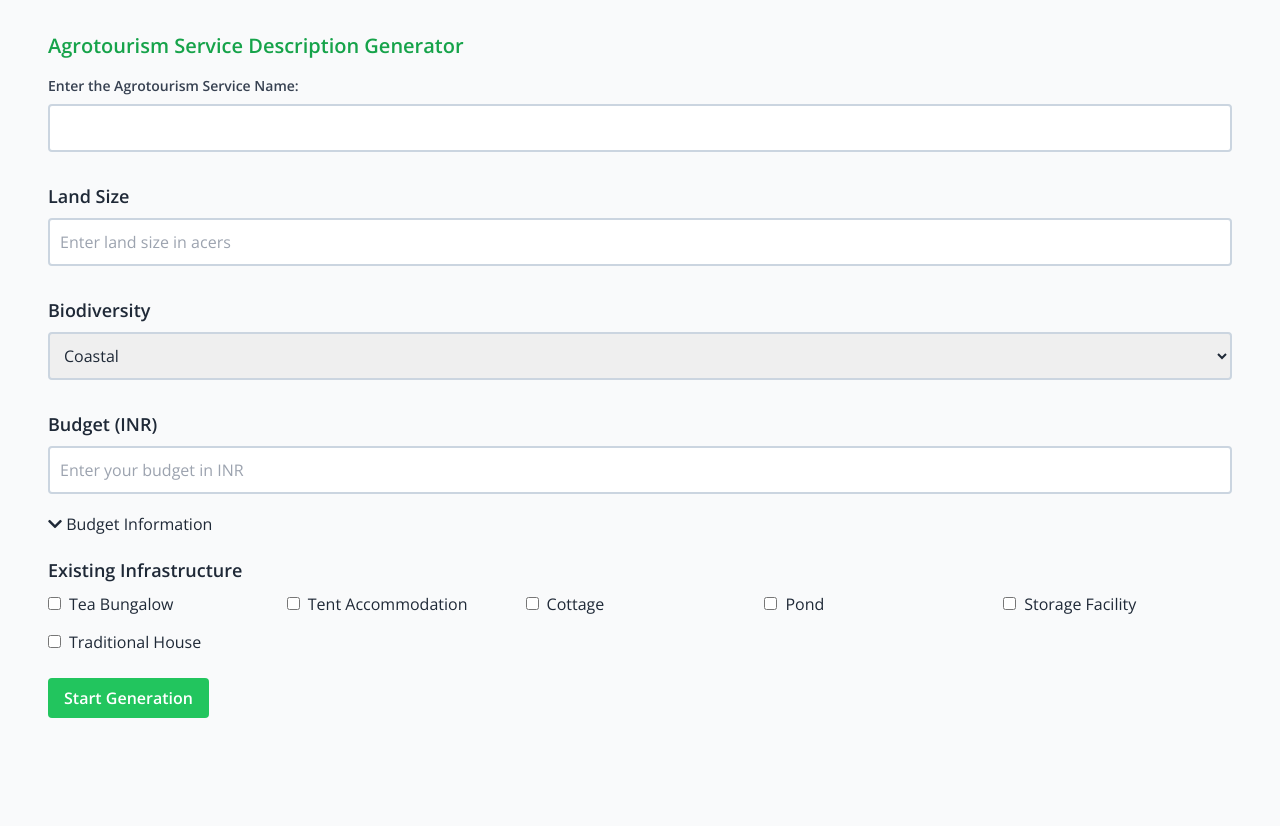
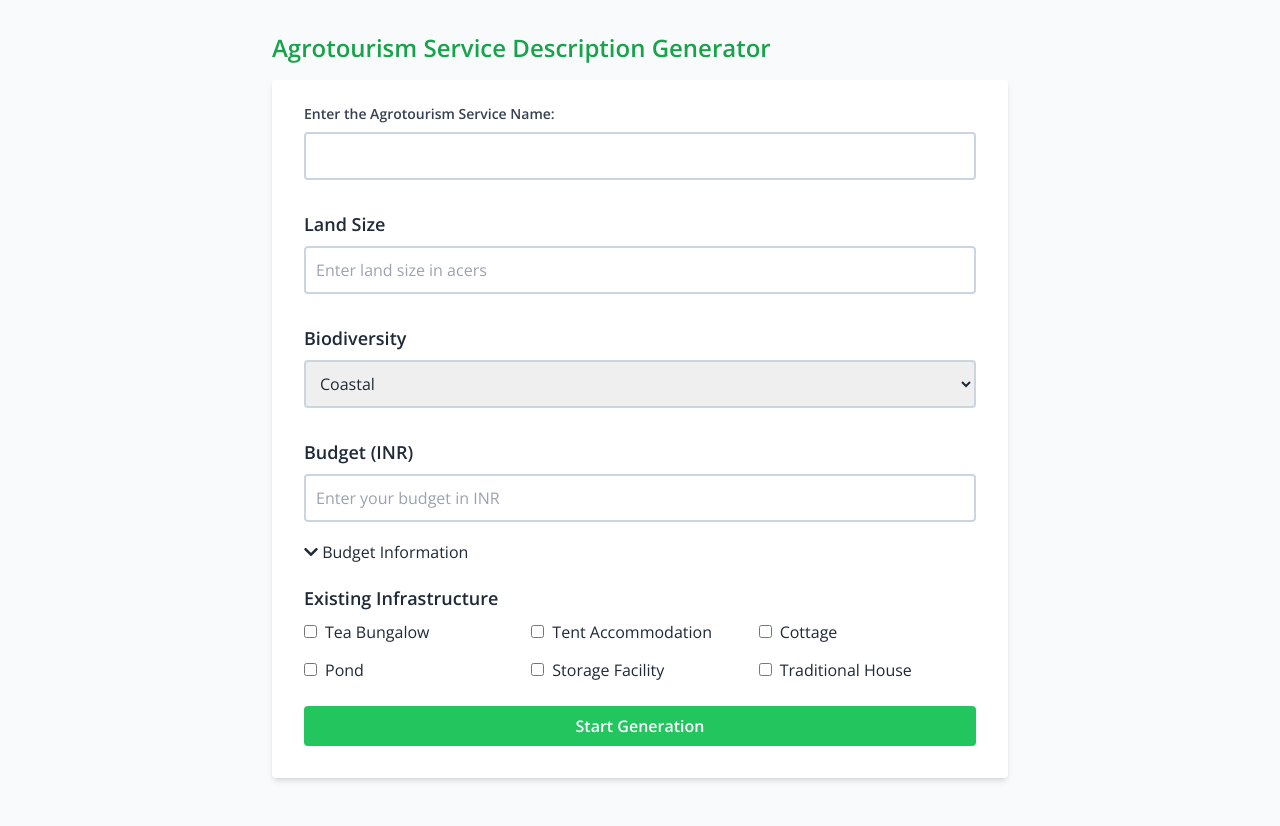
Before and after one commit to ombhojane/ChaloKisaan, a Flask app: page /generate in a window 1280 px wide. Shown: the part 80-906 px from the top of the page. Before the commit the page ends 798 px from the top, so only its background shows below. Run offline with Flask 3, Linux system fonts and the light colour scheme; grey boxes labelled with a size stand in for pictures from a placeholder-image service; some libraries are stand-ins or nearby versions.

Commit message:
enhancing geneate

```diff
--- a/templates/generate.html
+++ b/templates/generate.html
@@ -32,15 +32,15 @@
         </div>
       </nav>
 
-        <div class="container mx-auto px-4 py-8">
-            <h2 class="text-xl font-bold text-green-600">
+        <div class="container mx-auto px-4 py-8 max-w-3xl">
+          <h2 class="text-2xl font-bold text-green-600 mb-4">
                 Agrotourism Service Description Generator
             </h2>
-            <form method="post" class="mt-4">
+            <form method="post" class="bg-white shadow-md rounded px-8 pt-6 pb-8 mb-4">
               <input type="hidden" name="current_section" value="{{ current_section }}">
               <input type="hidden" name="service_name" value="{{ service_name }}">
                   <div class="form-section">
-                      <label for="service_name" class="block text-gray-700 text-sm font-bold mb-2">Enter the Agrotourism Service Name:</label>
+                    <label for="service_name" class="block text-gray-700 text-sm font-bold mb-2">Enter the Agrotourism Service Name:</label>
 
                       <input type="text" id="service_name" name="service_name" required class="form-input" />
                   </div>
@@ -97,7 +97,7 @@
                       </div>
                   </div>
 
-                  <input type="submit" value="Start Generation" class="bg-green-500 hover:bg-green-700 text-white font-bold py-2 px-4 rounded focus:outline-none focus:shadow-outline cursor-pointer" />
+                  <input type="submit" value="Start Generation" class="bg-green-500 hover:bg-green-700 text-white font-bold py-2 px-4 rounded focus:outline-none focus:shadow-outline cursor-pointer w-full " />
                 </form>
 
 
@@ -111,5 +111,11 @@
         </div>
     </div>
     <script src="../static/predict.js"></script>
+    <script>
+      function toggleMenu() {
+        var navigation = document.querySelector('.nav-links');
+        navigation.classList.toggle('mobile-menu');
+      }
+    </script>
 </body>
 </html>
```
Also changed, not shown: templates/predict.html (+11 -3 lines).
